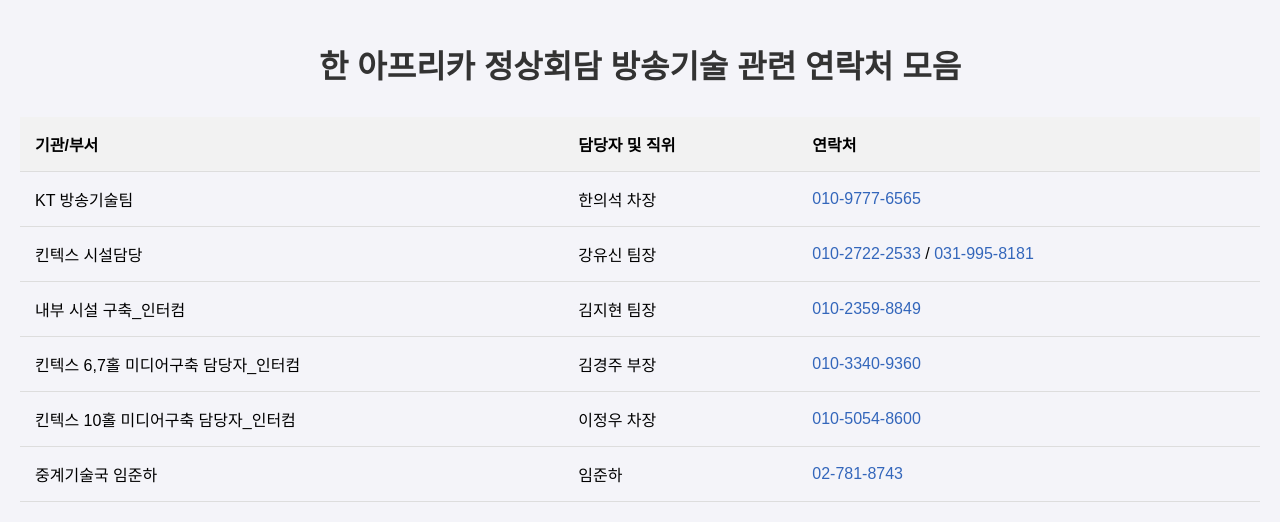
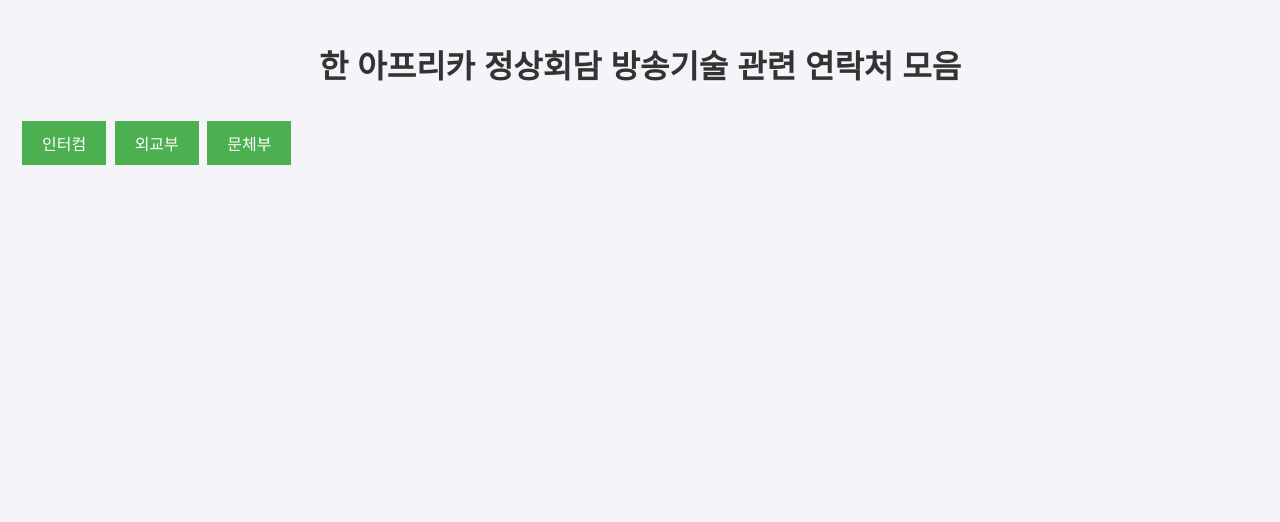
Before and after one commit to junhabroadcast/junhabroadcast.github.io, a plain HTML site: page index.html in a window 1280 px wide. Drawn offline with Linux system fonts and the light colour scheme.

Commit message:
Update index.html

```diff
--- a/index.html
+++ b/index.html
@@ -19,6 +19,7 @@
             width: 100%;
             border-collapse: collapse;
             margin: 0 auto;
+            display: none; /* 초기에는 테이블을 숨깁니다 */
         }
         th, td {
             padding: 15px;
@@ -32,46 +33,87 @@
             text-decoration: none;
             color: #3366BB;
         }
+        .button {
+            background-color: #4CAF50;
+            border: none;
+            color: white;
+            padding: 10px 20px;
+            text-align: center;
+            text-decoration: none;
+            display: inline-block;
+            font-size: 16px;
+            margin: 4px 2px;
+            cursor: pointer;
+        }
     </style>
 </head>
 <body>
     <h1>한 아프리카 정상회담 방송기술 관련 연락처 모음</h1>
-    <table>
+    <div>
+        <button class="button" onclick="showContacts('인터컴')">인터컴</button>
+        <button class="button" onclick="showContacts('외교부')">외교부</button>
+        <button class="button" onclick="showContacts('문체부')">문체부</button>
+    </div>
+    <table id="인터컴">
         <tr>
-            <th>기관/부서</th>
-            <th>담당자 및 직위</th>
+            <th>기관</th>
+            <th>담당</th>
+            <th>담당자 / 직위</th>
             <th>연락처</th>
         </tr>
         <tr>
-            <td>KT 방송기술팀</td>
-            <td>한의석 차장</td>
-            <td><a href="tel:010-9777-6565">010-9777-6565</a></td>
-        </tr>
-        <tr>
-            <td>킨텍스 시설담당</td>
-            <td>강유신 팀장</td>
-            <td><a href="tel:010-2722-2533">010-2722-2533</a> / <a href="tel:031-995-8181">031-995-8181</a></td>
-        </tr>
-        <tr>
-            <td>내부 시설 구축_인터컴</td>
-            <td>김지현 팀장</td>
+            <td>인터컴</td>
+            <td>내부 시설 구축 총괄</td>
+            <td>김지현 팀장/이사</td>
             <td><a href="tel:010-2359-8849">010-2359-8849</a></td>
         </tr>
         <tr>
-            <td>킨텍스 6,7홀 미디어구축 담당자_인터컴</td>
+            <td>인터컴</td>
+            <td>킨텍스 6,7홀 미디어구축 담당</td>
             <td>김경주 부장</td>
             <td><a href="tel:010-3340-9360">010-3340-9360</a></td>
         </tr>
         <tr>
-            <td>킨텍스 10홀 미디어구축 담당자_인터컴</td>
+            <td>인터컴</td>
+            <td>킨텍스 10홀 미디어구축 담당</td>
             <td>이정우 차장</td>
             <td><a href="tel:010-5054-8600">010-5054-8600</a></td>
         </tr>
+    </table>
+    <table id="외교부">
         <tr>
-            <td>중계기술국 임준하</td>
-            <td>임준하</td>
-            <td><a href="tel:02-781-8743">02-781-8743</a></td>
+            <th>기관</th>
+            <th>담당</th>
+            <th>담당자 / 직위</th>
+            <th>연락처</th>
+        </tr>
+        <tr>
+            <td>외교부 한-아프리카 정상회의 준비기획단</td>
+            <td>동선 및 자료요청</td>
+            <td>이준일 행정관</td>
+            <td><a href="tel:010-4480-2627"><ahref="tel:02-2195-2332">010-4480-2627 / 02-2195-2332</a></a></td>
+        </tr>
+        <tr>
+            <td>외교부 한-아프리카 정상회의 준비기획단</td>
+            <td></td>
+            <td>배태민 사무관</td>
+            <td><a href="tel:010-8457-4526"><ahref="tel:02-2195-2315">010-8457-4526 / 02-2195-2315</a></a></td>
         </tr>
     </table>
+    <table id="문체부">
+        <!-- 문체부 관련 연락처 -->
+    </table>
+    <script>
+        function showContacts(department) {
+            const tables = document.querySelectorAll('table');
+            tables.forEach(table => {
+                if (table.id === department) {
+                    table.style.display = 'block';
+                } else {
+                    table.style.display = 'none';
+                }
+            });
+        }
+    </script>
 </body>
 </html>
```
